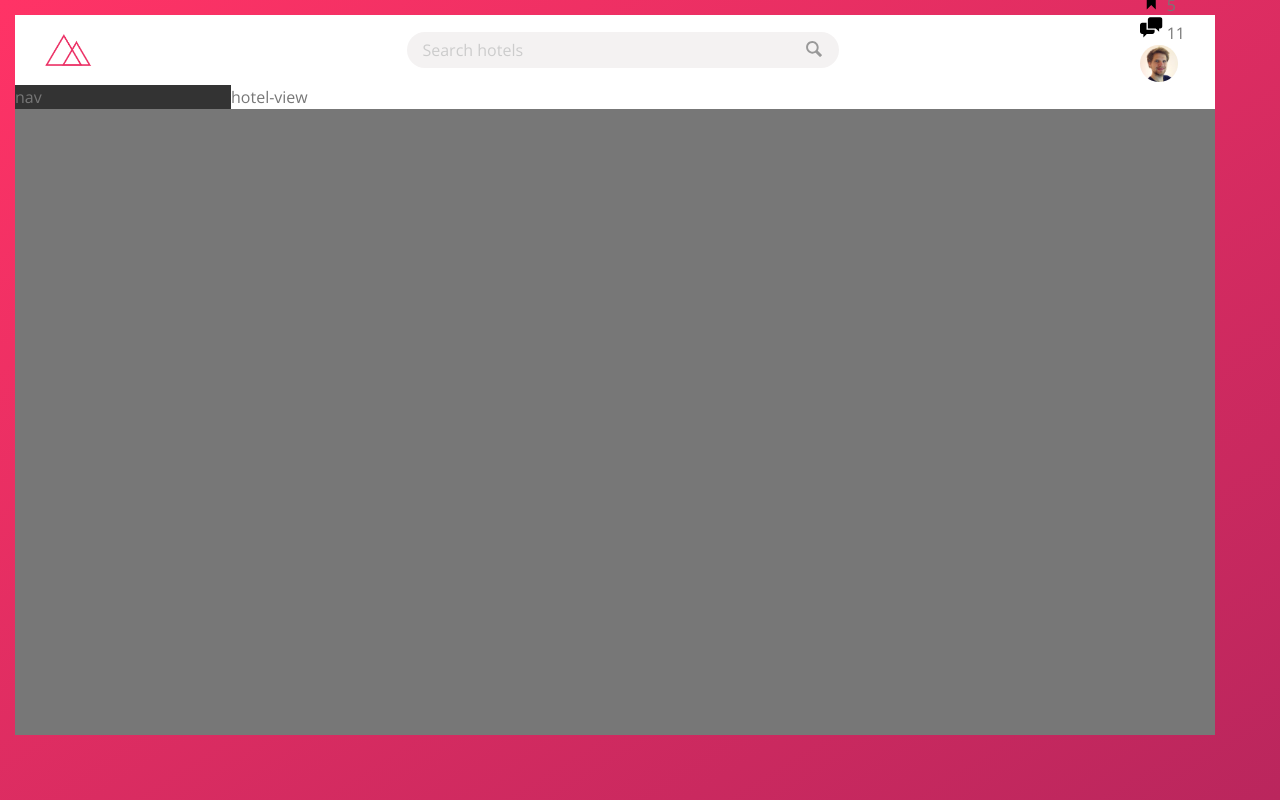
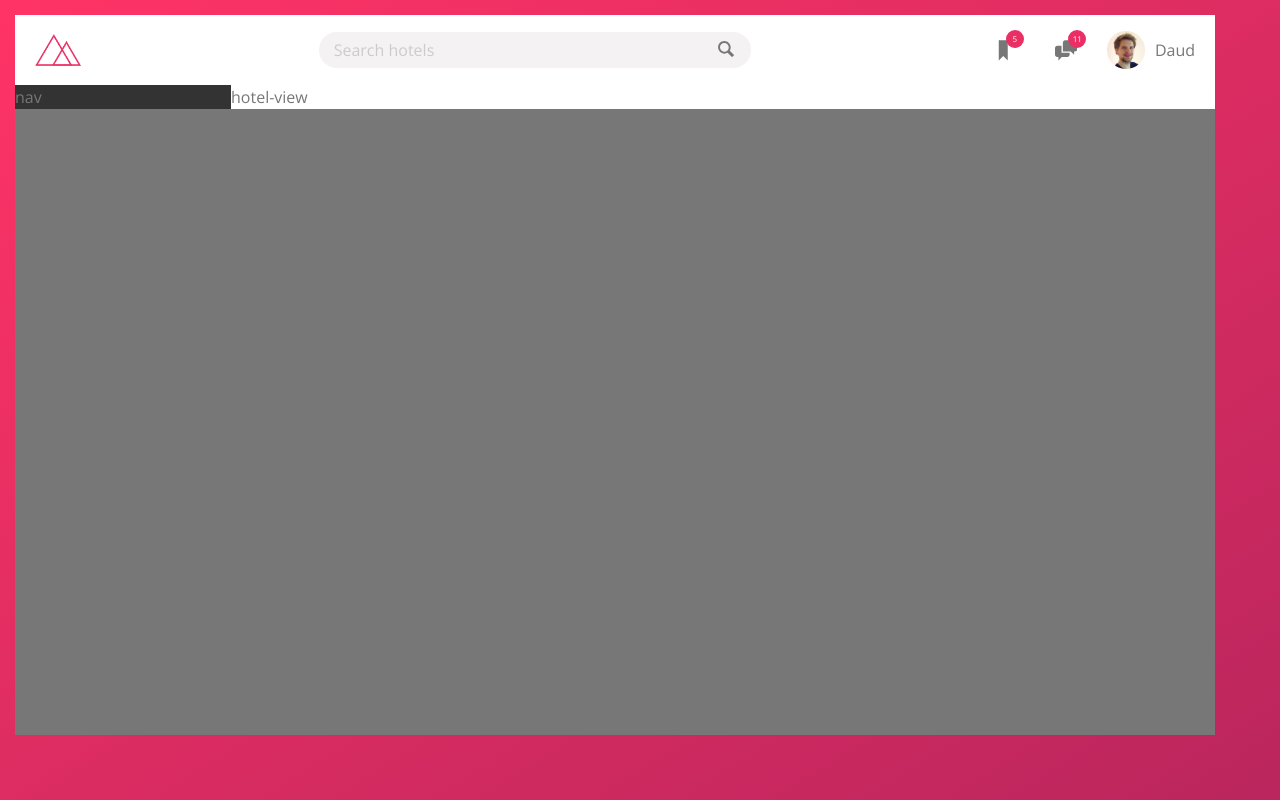
Before and after one commit to daudsemab/Trillo, a website: page index.html in a window 1280 px wide. Drawn offline with nearby package versions, Linux system fonts and the light colour scheme.

Commit message:
styled user nav properly

```diff
--- a/index.html
+++ b/index.html
@@ -1,49 +1,59 @@
 <!DOCTYPE html>
 <html lang="en">
   <head>
-        <meta charset="UTF-8">
-        <meta name="viewport" content="width=device-width, initial-scale=1.0">
+    <meta charset="UTF-8" />
+    <meta name="viewport" content="width=device-width, initial-scale=1.0" />
 
-        <link href="https://fonts.googleapis.com/css?family=Open+Sans:300,400,600" rel="stylesheet">
+    <link
+      href="https://fonts.googleapis.com/css?family=Open+Sans:300,400,600"
+      rel="stylesheet"
+    />
 
-        <link rel="stylesheet" href="css/style.css">
+    <link rel="stylesheet" href="css/style.css" />
 
-        <link rel="shortcut icon" type="image/png" href="img/favicon.png">
+    <link rel="shortcut icon" type="image/png" href="img/favicon.png" />
 
     <title>Trillo &mdash; Your all-in-one booking app</title>
   </head>
   <body>
     <div class="container">
       <header class="header">
-                <img src="./img/logo.png" alt="Trillo Logo" class="logo">
+        <img src="./img/logo.png" alt="Trillo Logo" class="logo" />
         <form action="#" class="search">
-                    <input type="text" class="search__input" placeholder="Search hotels">
+          <input
+            type="text"
+            class="search__input"
+            placeholder="Search hotels"
+          />
           <button class="search__btn">
             <svg class="search__logo">
-                            <use xlink:href='./img/sprite.svg#icon-magnifying-glass'></use>
+              <use xlink:href="./img/sprite.svg#icon-magnifying-glass"></use>
             </svg>
           </button>
         </form>
 
         <nav class="user-nav">
           <div class="user-nav__icon-box">
-                        <svg class="user-nav__icon" >
+            <svg class="user-nav__icon">
               <use xlink:href="./img/sprite.svg#icon-bookmark"></use>
             </svg>
             <span class="user-nav__notification">5</span>
           </div>
           <div class="user-nav__icon-box">
-                        <svg class="user-nav__icon" >
+            <svg class="user-nav__icon">
               <use xlink:href="./img/sprite.svg#icon-chat"></use>
             </svg>
             <span class="user-nav__notification">11</span>
           </div>
           <div class="user-nav__user">
-                        <img src="./img/user.jpg" alt="User Photo" class="user-nav__user-photo">
+            <img
+              src="./img/user.jpg"
+              alt="User Photo"
+              class="user-nav__user-photo"
+            />
+            <span class="user-nav__user-name">Daud</span>
           </div>
-                    <span class="user-nav__user-name">Daud</span>
         </nav>
-
       </header>
       <div class="content">
         <nav class="sidebar-nav">nav</nav>
--- a/sass/_component.scss
+++ b/sass/_component.scss
@@ -73,7 +73,7 @@
     font-size: var(--default-font-size);
     display: inline-block;
     text-decoration: none;
-    border-bottom: 1px solid var(--color-primar)y;
+    border-bottom: 1px solid var(--color-primar) y;
     padding: 3px;
     transition: all 0.2s;
   }
@@ -124,7 +124,6 @@
 //   </section>
 // </div>
 // </div>
-
 
 // SASS POPUP
 
@@ -252,7 +251,7 @@
 
 .logo {
   height: 3.25rem;
-  margin-left: 3rem;
+  margin-left: 2rem;
 }
 
 ////////////////////////////////////////////////////
@@ -271,10 +270,10 @@
     font-size: inherit;
     color: inherit;
     border: none;
-    padding: .7rem 1.5rem;
+    padding: 0.7rem 1.5rem;
     border-radius: 70px;
     width: 90%;
-    transition: all .3s cubic-bezier(0.19, 1, 0.22, 1);
+    transition: all 0.3s cubic-bezier(0.19, 1, 0.22, 1);
     margin-right: -3.5rem;
 
     &:focus {
@@ -309,38 +308,65 @@
   &__logo {
     height: 2rem;
     width: 2rem;
-    fill: var(--color-gray-dark-1);
+    fill: var(--color-gray-dark-2);
   }
-
 }
 
 ////////////////////////////////////////////////////
 ///USER NAVIGATION
 
 .user-nav {
-  margin-right: 3rem;
+  align-self: stretch;
+
+  display: flex;
+  align-items: center;
+  justify-content: space-between;
+
+  & > * {
+    display: flex;
+    align-items: center;
+    justify-content: center;
+    height: 100%;
+
+    &:hover {
+      background-color: var(--color-gray-light-3);
+    }
+  }
 
   &__icon-box {
-
+    position: relative;
+    padding: 0 2rem;
   }
 
   &__icon {
     height: 2.25rem;
     width: 2.25rem;
+    fill: var(--color-gray-dark-2)
+  }
+
+  &__notification {
+    height: 1.8rem;
+    width: 1.8rem;
+    font-size: .8rem;
+    border-radius: 50%;
+    background-color: var(--color-primary);
+    color: var(--color-white);
+    position: absolute;
+    top: 1.5rem;
+    right: 1.1rem;
+
+    display: flex;
+    justify-content: center;
+    align-items: center;
   }
 
   &__user {
-
-
+    padding: 1rem 2rem 1rem 1rem;
   }
 
   &__user-photo {
     width: 3.75rem;
     border-radius: 50%;
+    margin-right: 1rem;
   }
-
-  &__user-name {
-
-  }
-
 }
```
Also changed, not shown: css/style.css. Lines whose indentation alone changed are shown as unchanged.
